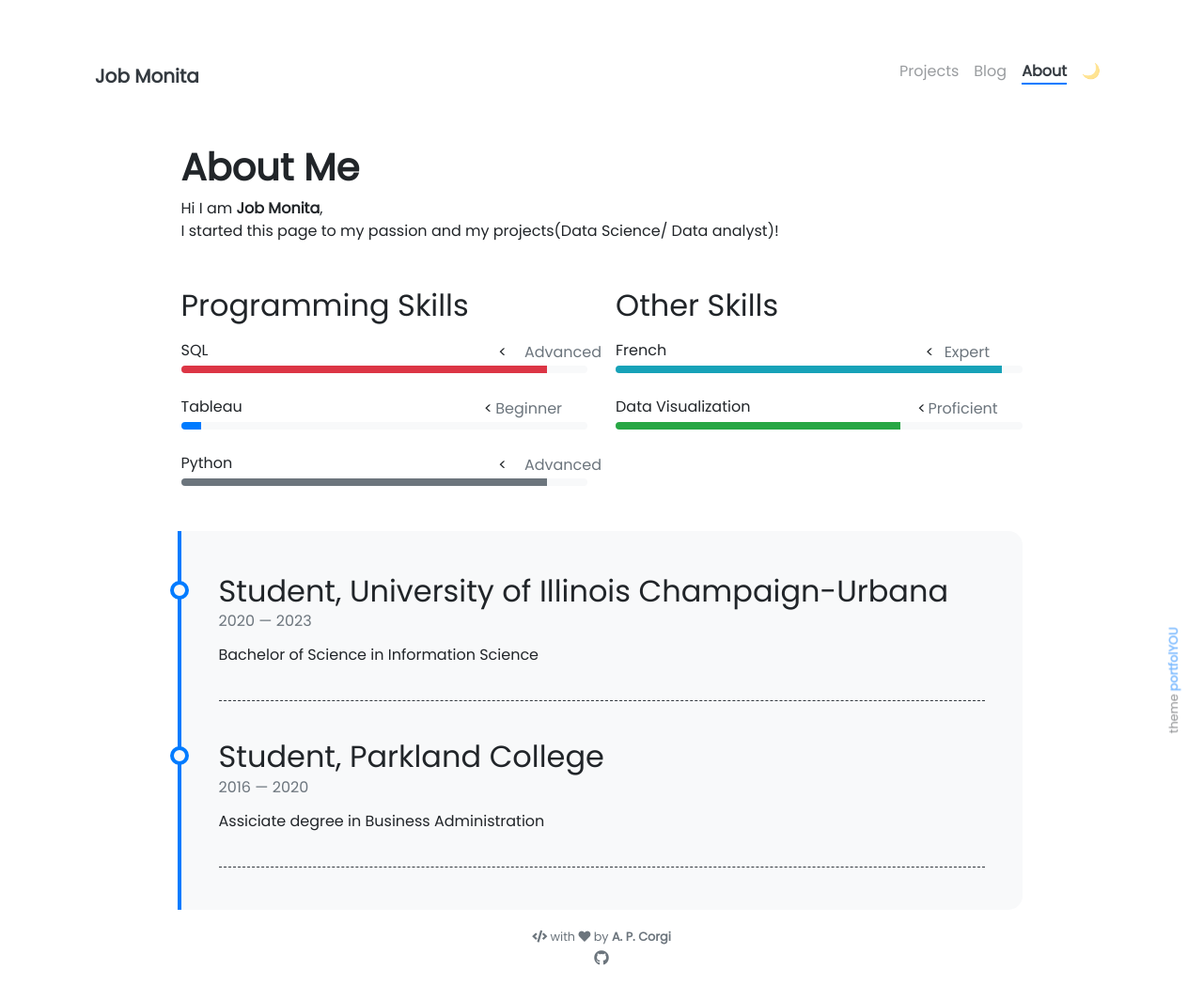
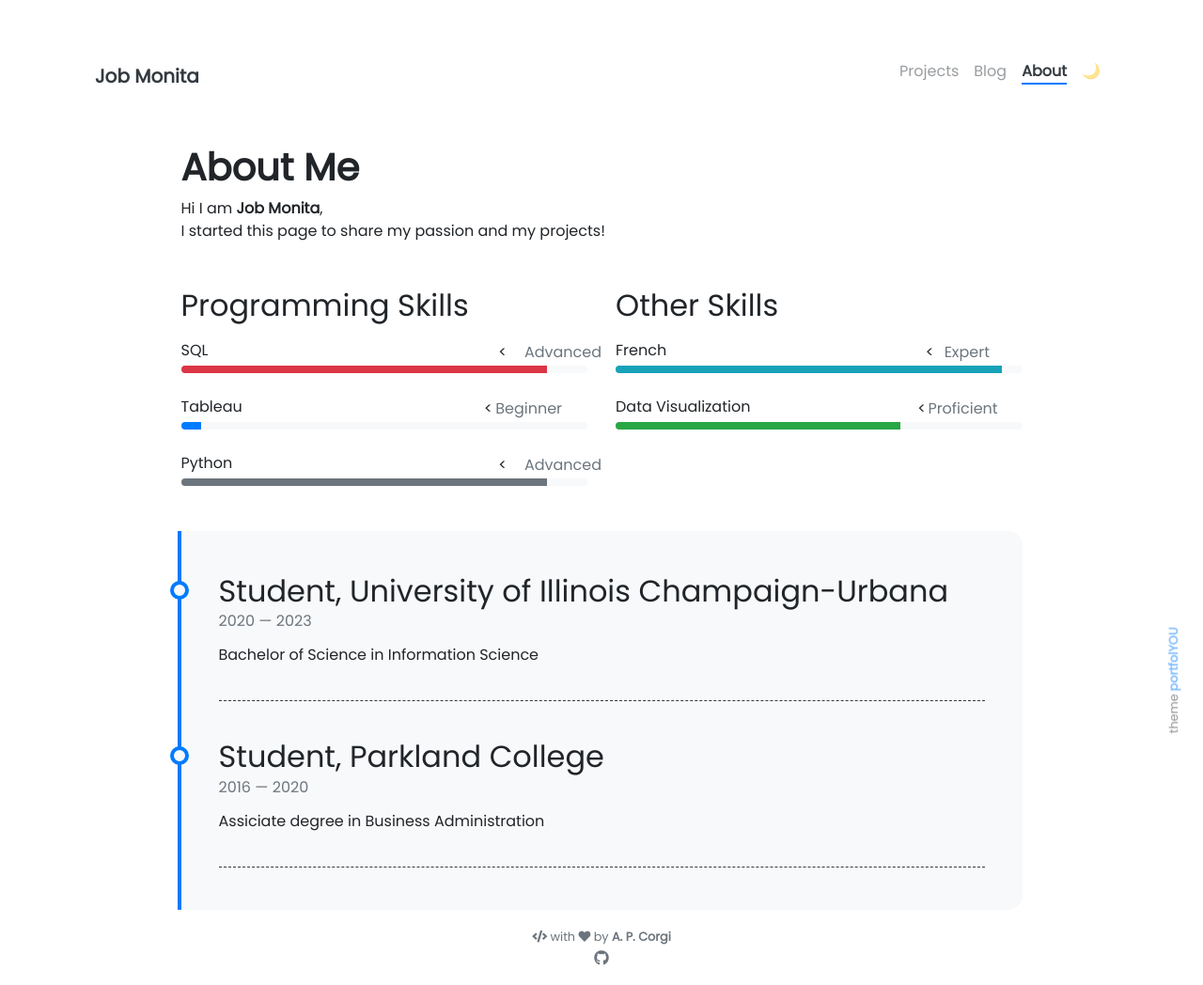
Before and after one commit to jngangu2/jngangu2.github.io, a Jekyll site: the page built from pages/about.md, in a window 1280 px wide. Shown: the whole page at 94% size. Built offline with Jekyll 4.4.1, drawn with Linux system fonts in a browser that asks for light colours; nearby versions of some CDN libraries.

Commit message:
Update about.md

```diff
--- a/pages/about.md
+++ b/pages/about.md
@@ -8,7 +8,7 @@ weight: 3
 # **About Me**
 
 Hi I am **Job Monita**,<br>
-I started this page to my passion and my projects(Data Science/ Data analyst)!
+I started this page to share my passion and my projects!
 
 <div class="row">
 {% include about/skills.html title="Programming Skills" source=site.data.programming-skills %}
```
